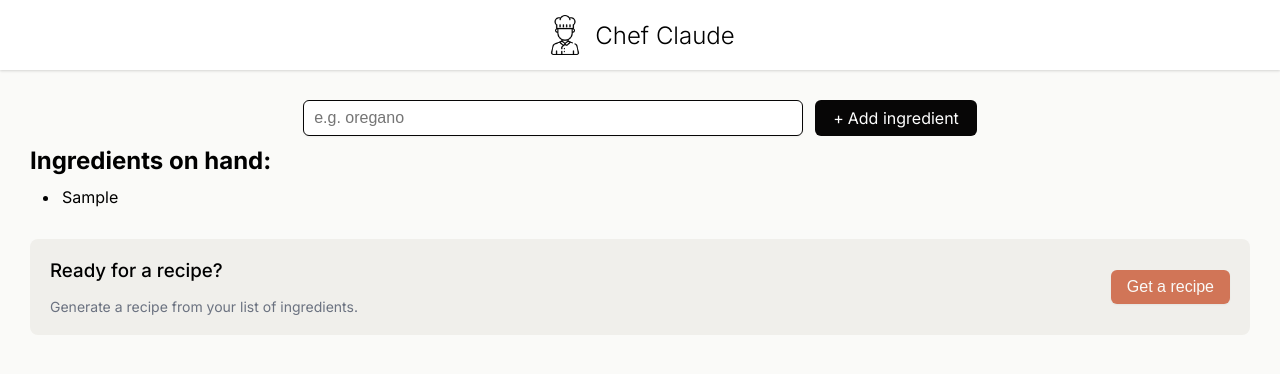
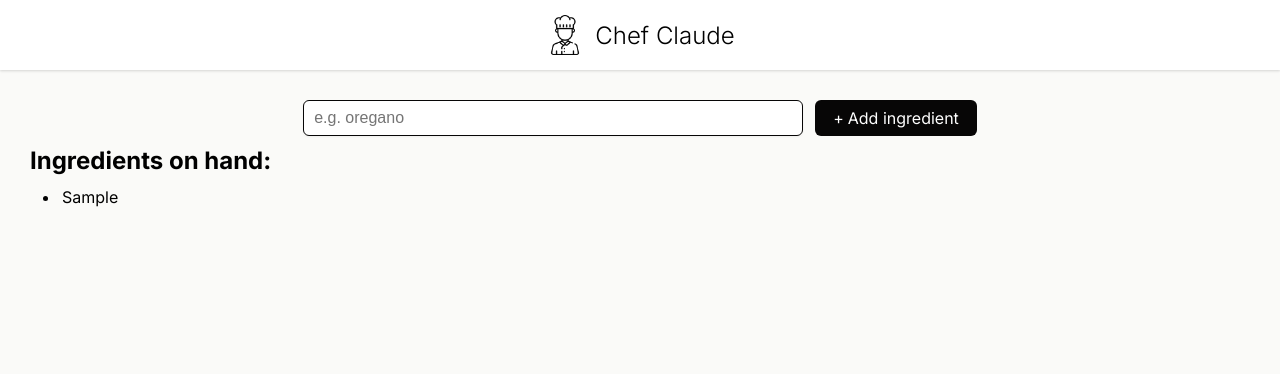
Before and after one commit to manjunathk25/chef-claude, a React (Vite) app: page / in a window 1280 px wide. Both pictures are taken after typing "Sample" into the empty fields and a click on the button "Add ingredient". Shown: the top 374 px of the page. Built offline with nearby package versions, Linux system fonts and the light colour scheme.

Commit message:
conditional rendering after adding more than 3 ingredients

```diff
--- a/src/components/Main.jsx
+++ b/src/components/Main.jsx
@@ -22,6 +22,7 @@ function Main(){
                 <section>
                     <h2 className="ingredients-heading">Ingredients on hand:</h2>
                     <ul className="ingredients-list">{ingredientListElements}</ul>
+                    {ingredients.length > 3 &&
                         <div className="get-recipe-container">
                             <div>
                                 <h3>Ready for a recipe?</h3>
@@ -29,6 +30,7 @@ function Main(){
                             </div>
                             <button>Get a recipe</button>
                         </div>
+                    }
                 </section>
             }
         </main>
```
Lines whose indentation alone changed are shown as unchanged.
